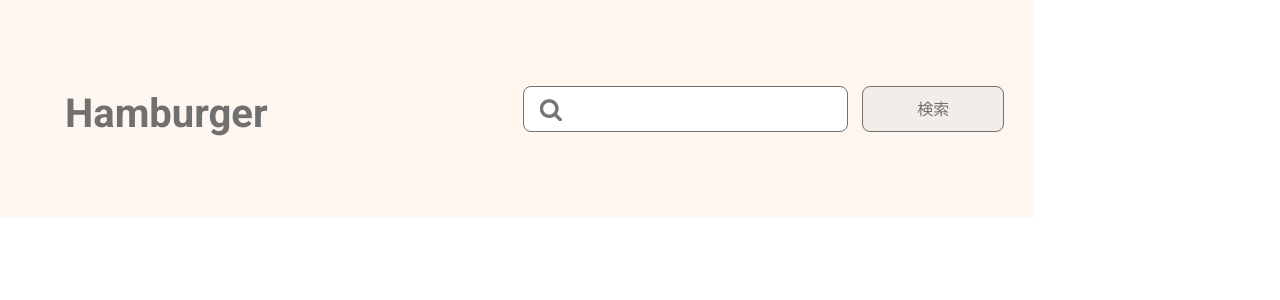
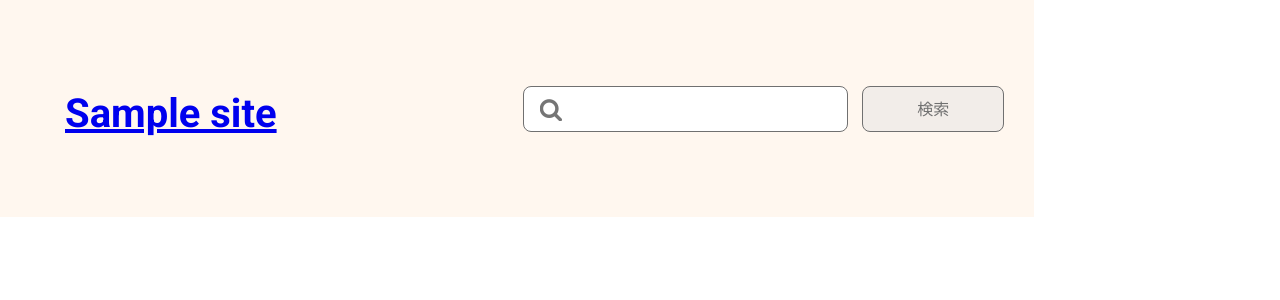
Before and after one commit to keisuke-tnk01/hamburgerwp, a WordPress theme: template header.php in a window 1280 px wide. Shown: the top 300 px of the page. Run offline with PHP 8.4 and a stand-in for WordPress, Linux system fonts and the light colour scheme; the site name, menu and one post (Sample post) are stand-ins, and other content is empty.

Commit message:
add getting header title function to header.php
header.phpにサイト名取得のWP機能実装

```diff
--- a/header.php
+++ b/header.php
@@ -25,7 +25,9 @@
             <div id="js-open__menu" class="c-header__menu">
                 <p>Menu</p>
             </div>
-            <h1 class="c-site__title">Hamburger</h1>
+            <h1 class="c-site__title">
+                <a href="<?php echo esc_url( home_url( '/' ) ); ?>"><?php bloginfo( 'name' ); ?></a>
+            </h1>
             <form role="search" method="get" id="searchform" class="p-search__form">
                 <div>
                     <input type="text" class="c-search__text" placeholder="&#xf002;">
```
